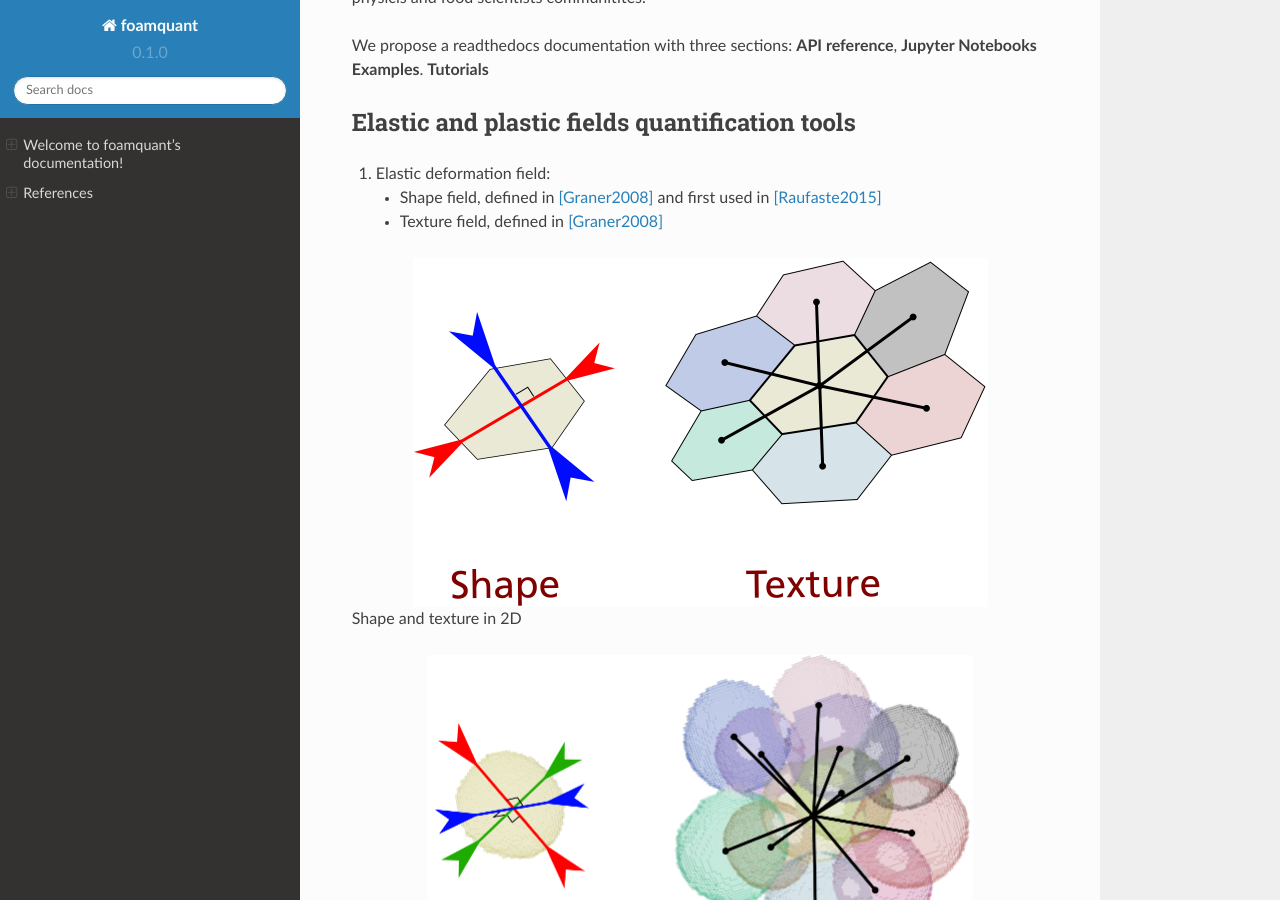
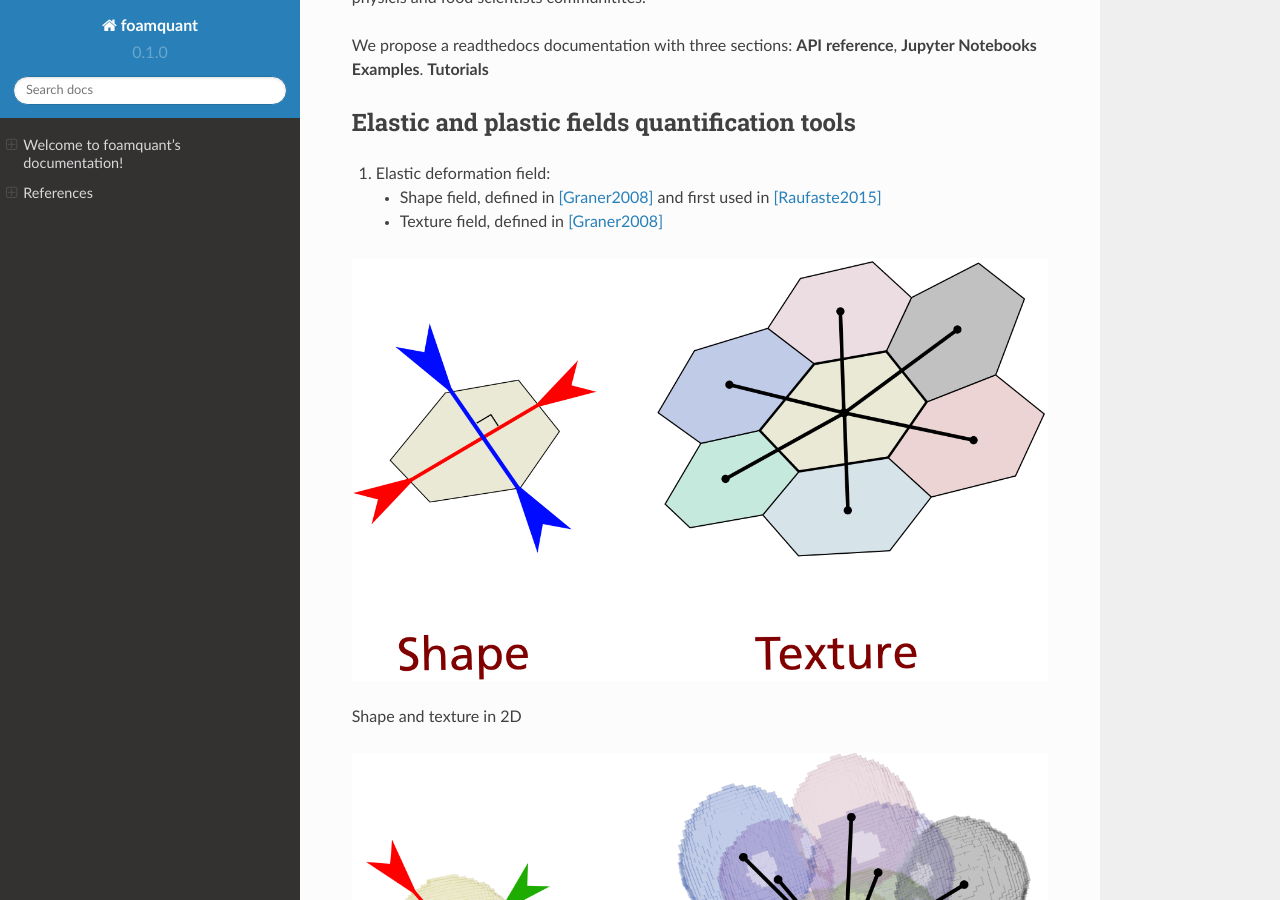
Before and after one commit to floschott/foamquant, a Sphinx documentation site: the page built from docs/source/index.rst, in a window 1280 px wide and 900 px high, scrolled down 342 px. Built offline with Sphinx 7.4.7 and the Read the Docs theme 2.0.0, drawn with Linux system fonts in a browser that asks for light colours; pages that are not in the unit, such as notebooks, are missing from menus.

Commit message:
Update index.rst

```diff
--- a/docs/source/index.rst
+++ b/docs/source/index.rst
@@ -19,13 +19,11 @@
    - Texture field, defined in [Graner2008]_
 
 .. figure:: shape_texture_2d.PNG
-   :scale: 50%
-   :align: center
+
 Shape and texture in 2D
 
 .. figure:: shape_texture_3d.PNG
-   :scale: 50%
-   :align: center
+
 Shape and texture in 3D
 
    - Elastic internal strain field, defined in [Graner2008]_
```
